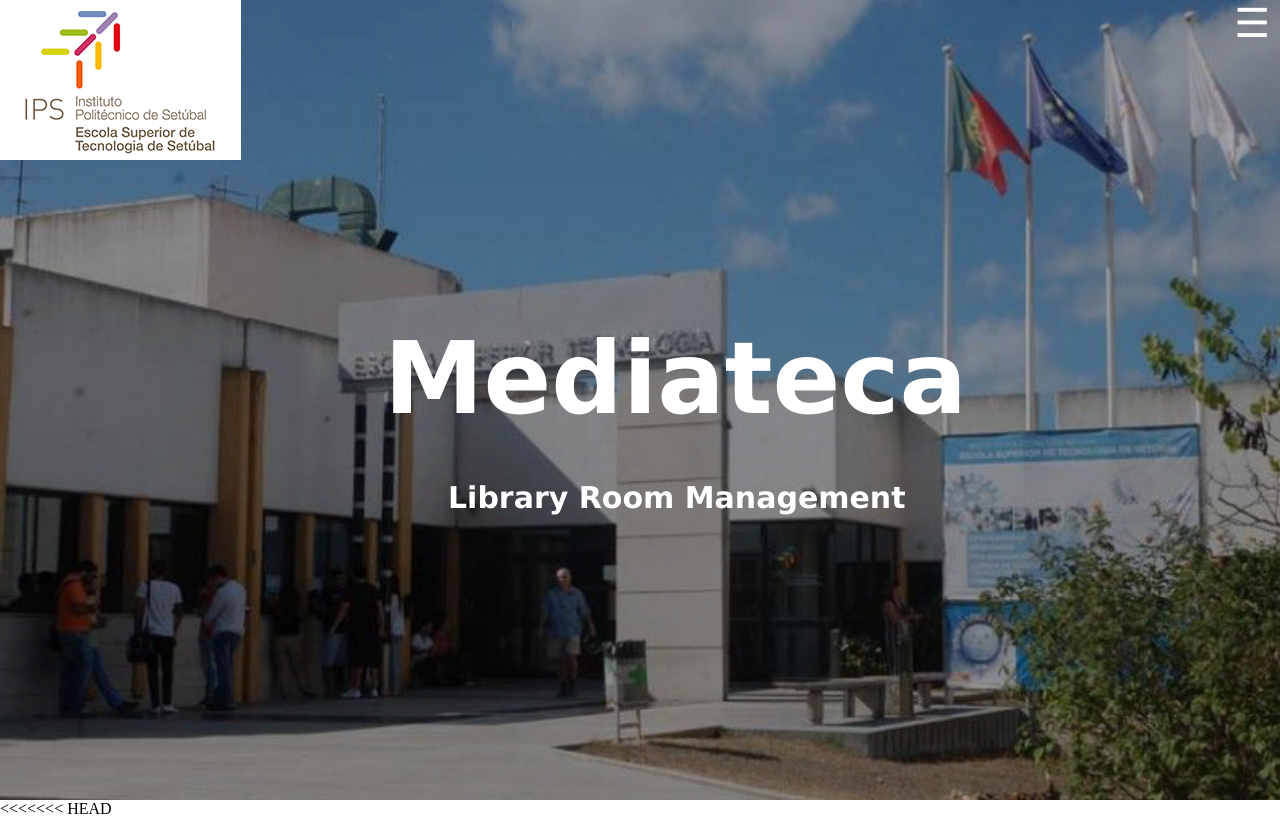
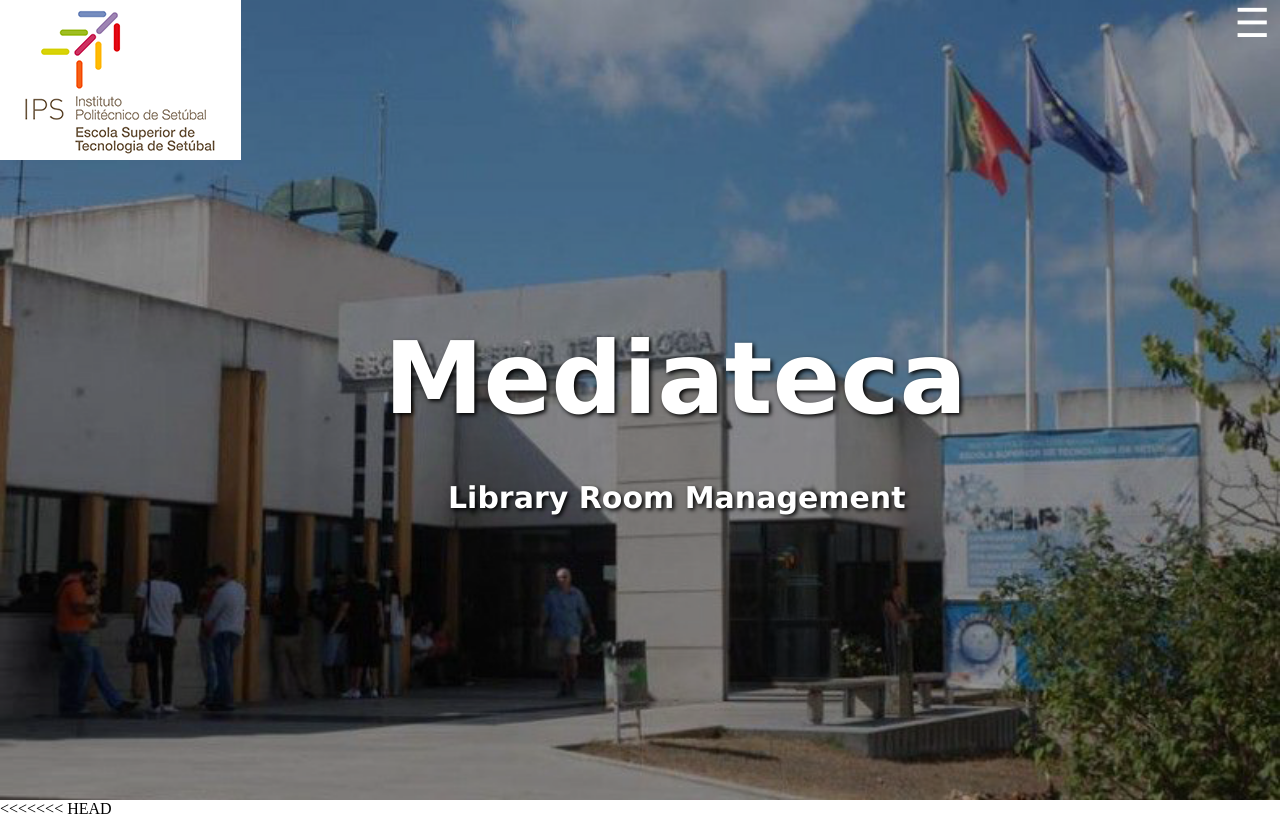
Before and after one commit to FlashW1W/TalkALot, a PHP site: page / in a window 1280 px wide. Shown: the top 840 px of the page. Run offline with PHP 8.4, Linux system fonts and the light colour scheme; some libraries are stand-ins or nearby versions.

Commit message:
Sombra titulo index
Sombras no titulo e subtitulo da pagina index

```diff
--- a/CSS/Index.css
+++ b/CSS/Index.css
@@ -41,7 +41,8 @@
     top: 40%;
     left: 30%;
     margin-right: -50%;
-    transform: translate(-50%, -50%)
+    transform: translate(-50%, -50%);
+    text-shadow: 2px 2px 4px #000000
 }
 
 h3 {
@@ -53,7 +54,8 @@
     top: 60%;
     left: 35%;
     margin-right: -50%;
-    transform: translate(-50%, -50%)
+    transform: translate(-50%, -50%);
+    text-shadow: 2px 2px 4px #000000
 }
 
 
```
